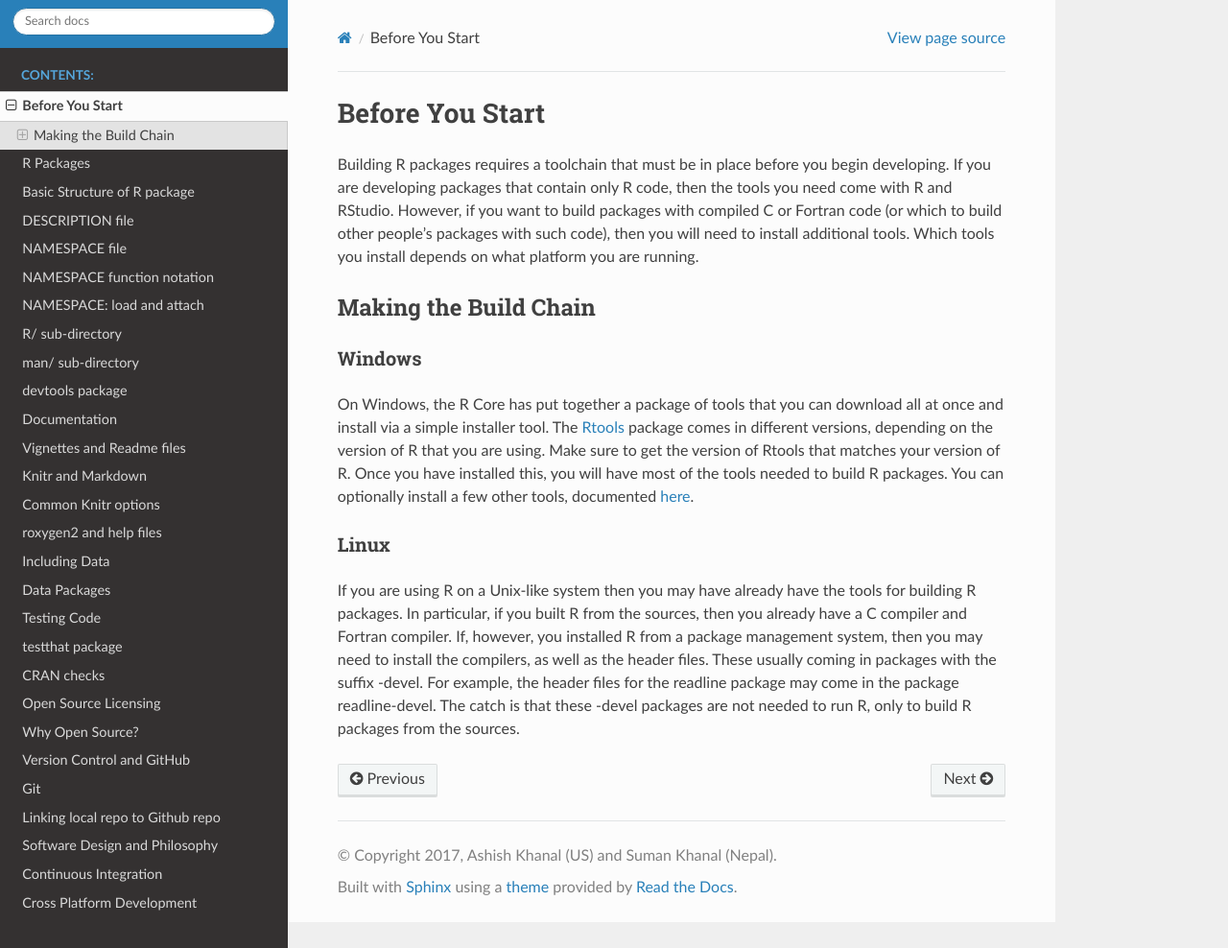
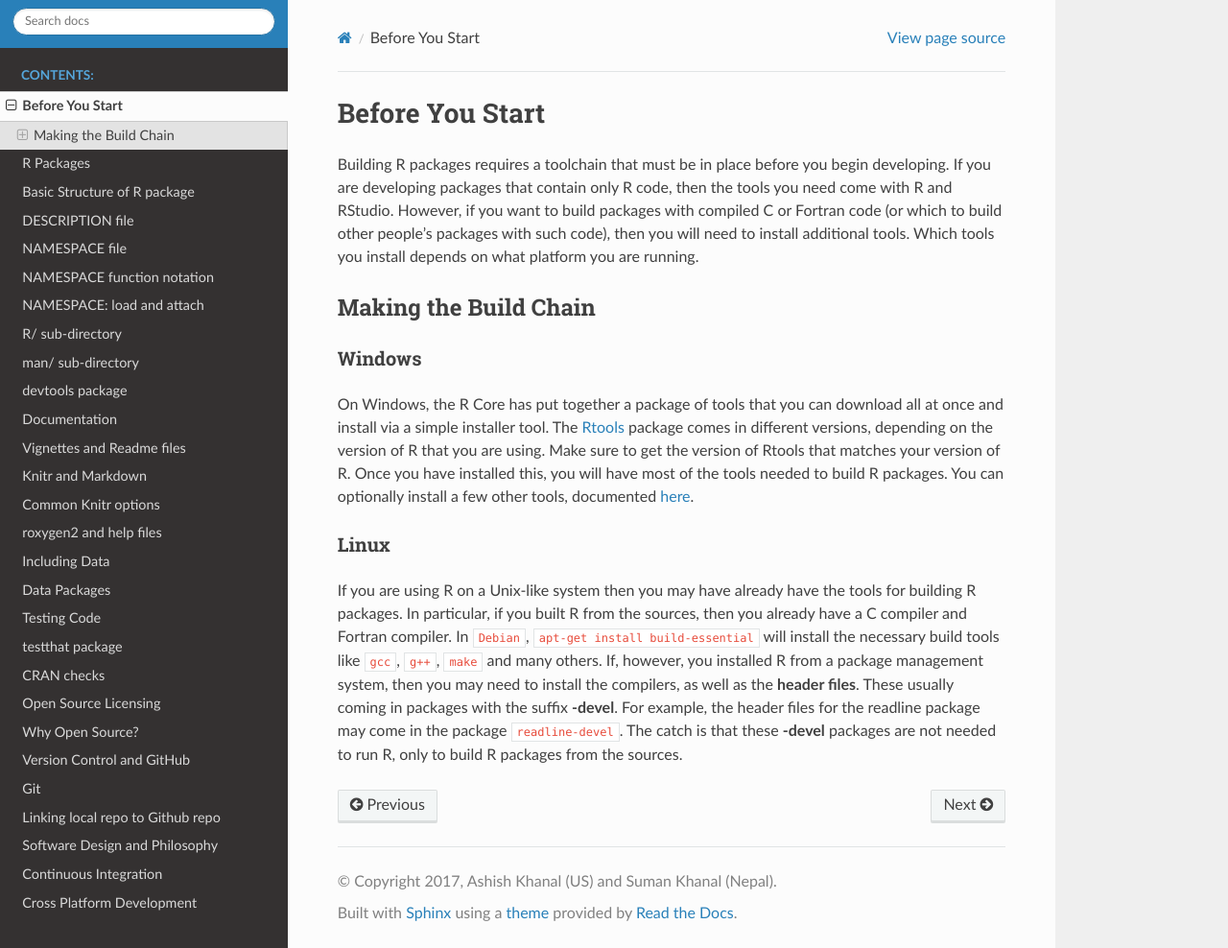
Before and after one commit to sumanstats/Building-R-packages, a Sphinx documentation site: the page built from source/before_start.rst, in a window 1280 px wide and 988 px high. Shown: the whole window at 96% size. Built offline with Sphinx 7.4.7 and the Read the Docs theme 2.0.0, drawn with Linux system fonts in a browser that asks for light colours.

Commit message:
Update before_start.rst

```diff
--- a/source/before_start.rst
+++ b/source/before_start.rst
@@ -18,4 +18,6 @@ On Windows, the R Core has put together a package of tools that you can download
 Linux
 *****
 
-If you are using R on a Unix-like system then you may have already have the tools for building R packages. In particular, if you built R from the sources, then you already have a C compiler and Fortran compiler. If, however, you installed R from a package management system, then you may need to install the compilers, as well as the header files. These usually coming in packages with the suffix -devel. For example, the header files for the readline package may come in the package readline-devel. The catch is that these -devel packages are not needed to run R, only to build R packages from the sources.
+If you are using R on a Unix-like system then you may have already have the tools for building R packages. In particular, if you built R from the sources, then you already have a C compiler and Fortran compiler.
+In ``Debian``, ``apt-get install build-essential`` will install the necessary build tools like ``gcc``, ``g++``, ``make`` and many others.
+If, however, you installed R from a package management system, then you may need to install the compilers, as well as the **header files**. These usually coming in packages with the suffix **-devel**. For example, the header files for the readline package may come in the package ``readline-devel``. The catch is that these **-devel** packages are not needed to run R, only to build R packages from the sources.
```
